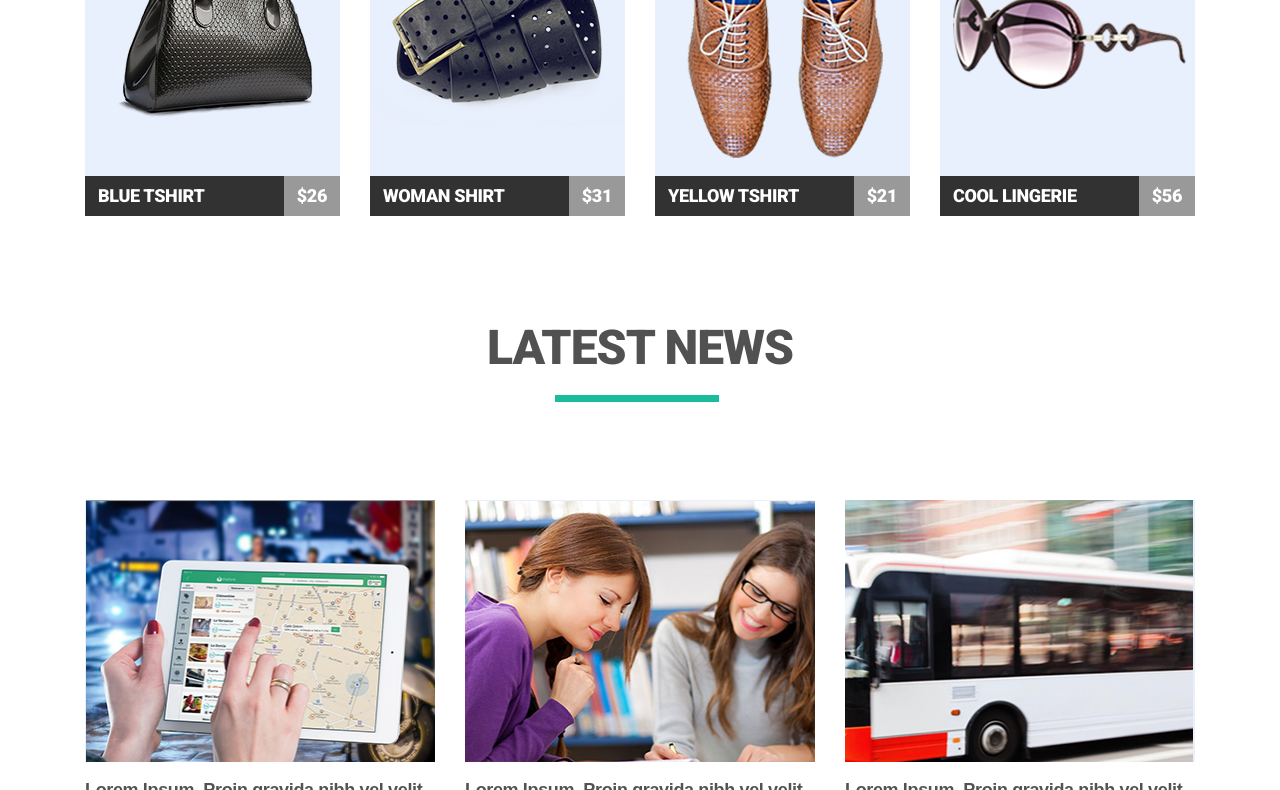
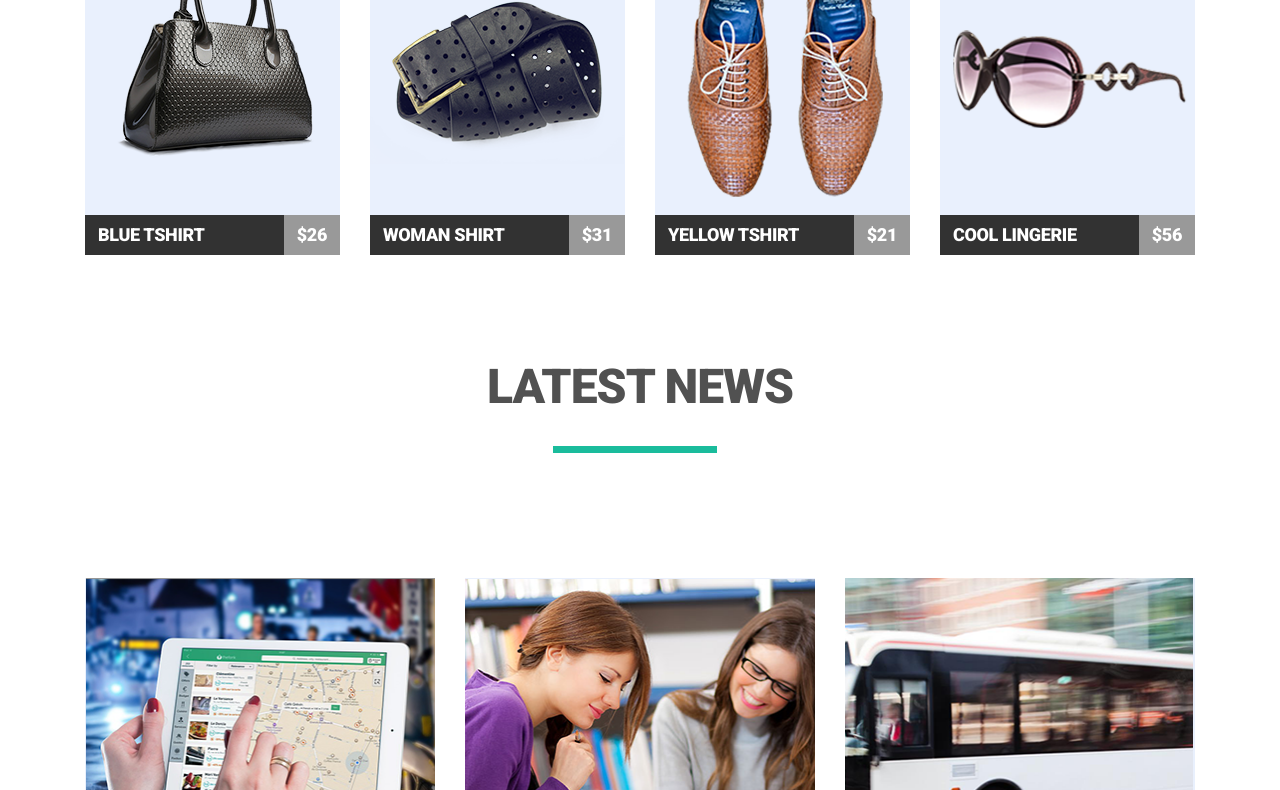
Before and after one commit to Oleksandr987/goit-fe-course, a plain HTML site: page html-css/module-4/index.html in a window 1280 px wide. Shown: the part 801-1591 px from the top of the page. Drawn offline with Linux system fonts and the light colour scheme.

Commit message:
added in title

```diff
--- a/html-css/module-4/css/style.css
+++ b/html-css/module-4/css/style.css
@@ -88,7 +88,6 @@ h1::first-letter {
     font-family: 'Roboto', sans-serif;
     font-weight: 900;
     color: #515151;
-    position: relative;
     text-align: center;
     margin-bottom: 125px;
     letter-spacing: -0.96px;
@@ -96,12 +95,12 @@ h1::first-letter {
 
 .title::after {
     content: "";
-    position: absolute;
     width: 164px;
     height: 7px;
+    display: block;
     background-color: #1abc9c;
-    left: 470px;
-    transform: translateY(75px);
+    margin-left: 468px;
+    margin-top: 32px;
 }
 
 /*Каталог*/
```
